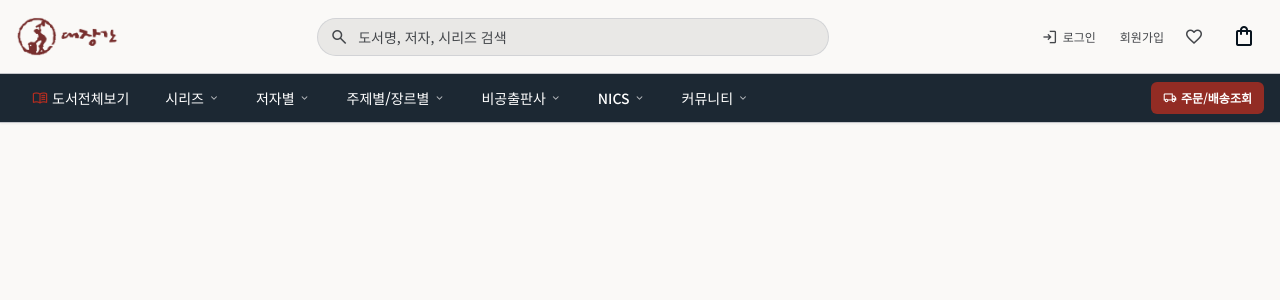
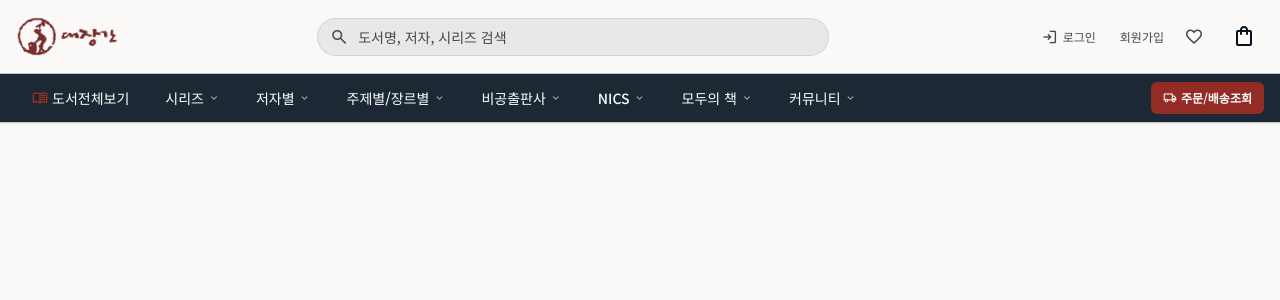
Before and after one commit to seunghoKR/daejanggan, a PHP site: page / in a window 1280 px wide. Shown: the top 300 px of the page. Run offline with PHP 8.4, Linux system fonts and the light colour scheme; data that the repository does not hold is empty; some libraries are stand-ins or nearby versions.

Commit message:
feat: 상단 GNB 및 모바일 메뉴에 '모두의 책 (자본론, 전집)' 추가 및 도서분류(1070) 신설

```diff
--- a/views/admin/categories.php
+++ b/views/admin/categories.php
@@ -27,6 +27,7 @@ include APP_ROOT . '/views/layouts/admin_layout.php';
             <option value="TOPIC" selected>주제별/장르별 (TOPIC)</option>
             <option value="BIGONG">도서출판비공 (BIGONG)</option>
             <option value="NICS">NICS (NICS)</option>
+            <option value="MODOO">모두의 책 (MODOO)</option>
             <option value="GENERAL">일반/기타 (GENERAL)</option>
           </select>
         </div>
@@ -120,6 +121,7 @@ include APP_ROOT . '/views/layouts/admin_layout.php';
             <option value="TOPIC">주제별/장르별 (TOPIC)</option>
             <option value="BIGONG">도서출판비공 (BIGONG)</option>
             <option value="NICS">NICS (NICS)</option>
+            <option value="MODOO">모두의 책 (MODOO)</option>
             <option value="GENERAL">일반/기타 (GENERAL)</option>
           </select>
         </div>
--- a/views/layouts/header.php
+++ b/views/layouts/header.php
@@ -454,6 +454,22 @@ tailwind.config = {
         </div>
       </div>
 
+      <!-- 5.5. 모두의 책 (드롭다운: 자본론, 전집) -->
+      <div class="relative nav-item-dropdown">
+        <a href="/category/1070" class="px-4 py-3 text-sm font-medium hover:bg-white/10 transition-colors flex items-center gap-1 cursor-pointer">
+          모두의 책
+          <span class="material-symbols-outlined text-xs opacity-70">expand_more</span>
+        </a>
+        <div class="nav-dropdown-menu hidden absolute top-full left-0 w-44 bg-white text-gray-800 rounded-b-xl shadow-xl border border-gray-200 py-2 z-50">
+          <a href="/category/107010" class="flex items-center gap-2 px-4 py-2 text-xs hover:bg-gray-100 hover:text-secondary transition-colors">
+            <span class="material-symbols-outlined text-xs text-secondary">arrow_right</span> 자본론
+          </a>
+          <a href="/category/107020" class="flex items-center gap-2 px-4 py-2 text-xs hover:bg-gray-100 hover:text-secondary transition-colors">
+            <span class="material-symbols-outlined text-xs text-secondary">arrow_right</span> 전집
+          </a>
+        </div>
+      </div>
+
       <!-- 6. 커뮤니티 (드롭다운: 회사소개, 출판 문의, 대장간이벤트, 저자 소개, 글 먹는 시간, 자료실) -->
       <div class="relative nav-item-dropdown">
         <a href="/community/company" class="px-4 py-3 text-sm font-medium hover:bg-white/10 transition-colors flex items-center gap-1 cursor-pointer">
@@ -598,6 +614,18 @@ tailwind.config = {
         </div>
       </div>
 
+      <!-- 5.5. 모두의 책 아코디언 -->
+      <div class="pt-2">
+        <button @click="openSec = (openSec === 'modoo' ? '' : 'modoo')" class="w-full py-2 text-sm font-semibold text-primary flex items-center justify-between">
+          <span>✨ 모두의 책</span>
+          <span class="material-symbols-outlined text-sm text-on-surface-variant" x-text="openSec === 'modoo' ? 'expand_less' : 'expand_more'"></span>
+        </button>
+        <div x-show="openSec === 'modoo'" class="pl-4 pb-2 flex flex-col gap-1.5 text-xs text-on-surface-variant">
+          <a href="/category/107010" class="py-1 hover:text-secondary">› 자본론</a>
+          <a href="/category/107020" class="py-1 hover:text-secondary">› 전집</a>
+        </div>
+      </div>
+
       <!-- 6. 계정 및 주문 -->
       <div class="pt-3 flex flex-col gap-1 text-sm font-medium">
         <a href="/order/lookup" class="py-1.5 text-secondary flex items-center gap-1.5">
```
Also changed, not shown: add_modoo_category.php (added, +17 -0 lines).
